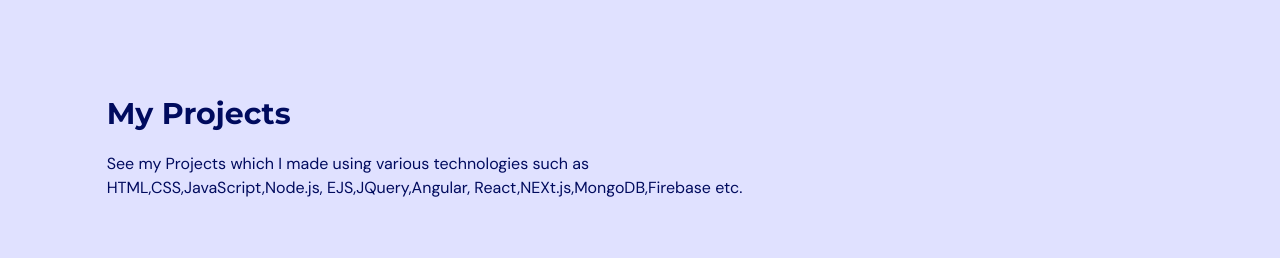
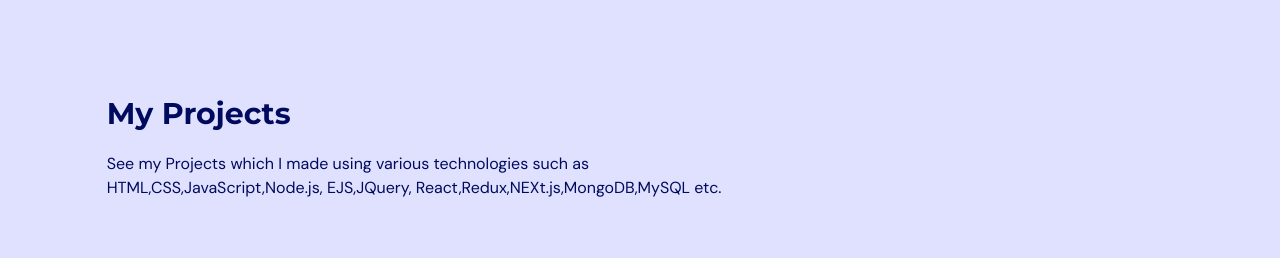
Before and after one commit to TanishBasu2002/Portfolio-old-1, a React (Vite) app: page / in a window 1280 px wide. Shown: the part 2040-2298 px from the top of the page. Built offline with nearby package versions, Linux system fonts and the light colour scheme.

Commit message:
text update

```diff
--- a/src/scenes/benefits/index.tsx
+++ b/src/scenes/benefits/index.tsx
@@ -8,6 +8,7 @@
 import { motion } from "framer-motion";
 import BenefitsPageGraphic from "@/assets/BenefitsPageGraphic.png";
 import Education from "./Benefit";
+import Lottie from "lottie-react";
 import animationData from "@/assets/BenefitsPageGraphic.json";
 const educations: Array<EducationType> = [
   {
--- a/src/scenes/ourClasses/index.tsx
+++ b/src/scenes/ourClasses/index.tsx
@@ -77,8 +77,8 @@
             <HText>My Projects</HText>
             <p className="py-5">
               See my Projects which I made using various technologies such as HTML,CSS,JavaScript,Node.js,
-              EJS,JQuery,Angular,
-              React,NEXt.js,MongoDB,Firebase etc.
+              EJS,JQuery,
+              React,Redux,NEXt.js,MongoDB,MySQL etc.
             </p>
           </div>
         </motion.div>
```
Also changed, not shown: src/assets/BenefitsPageGraphic.json (+1 -1 lines).
